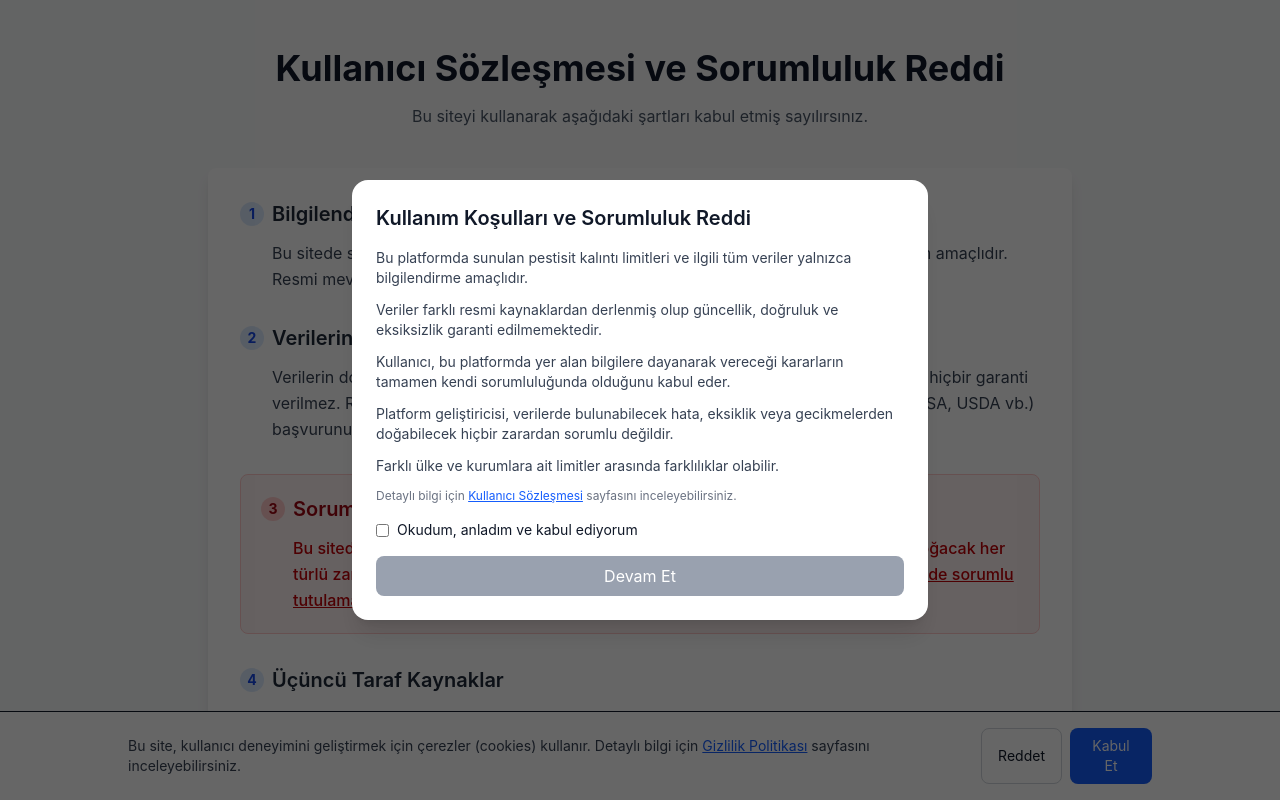
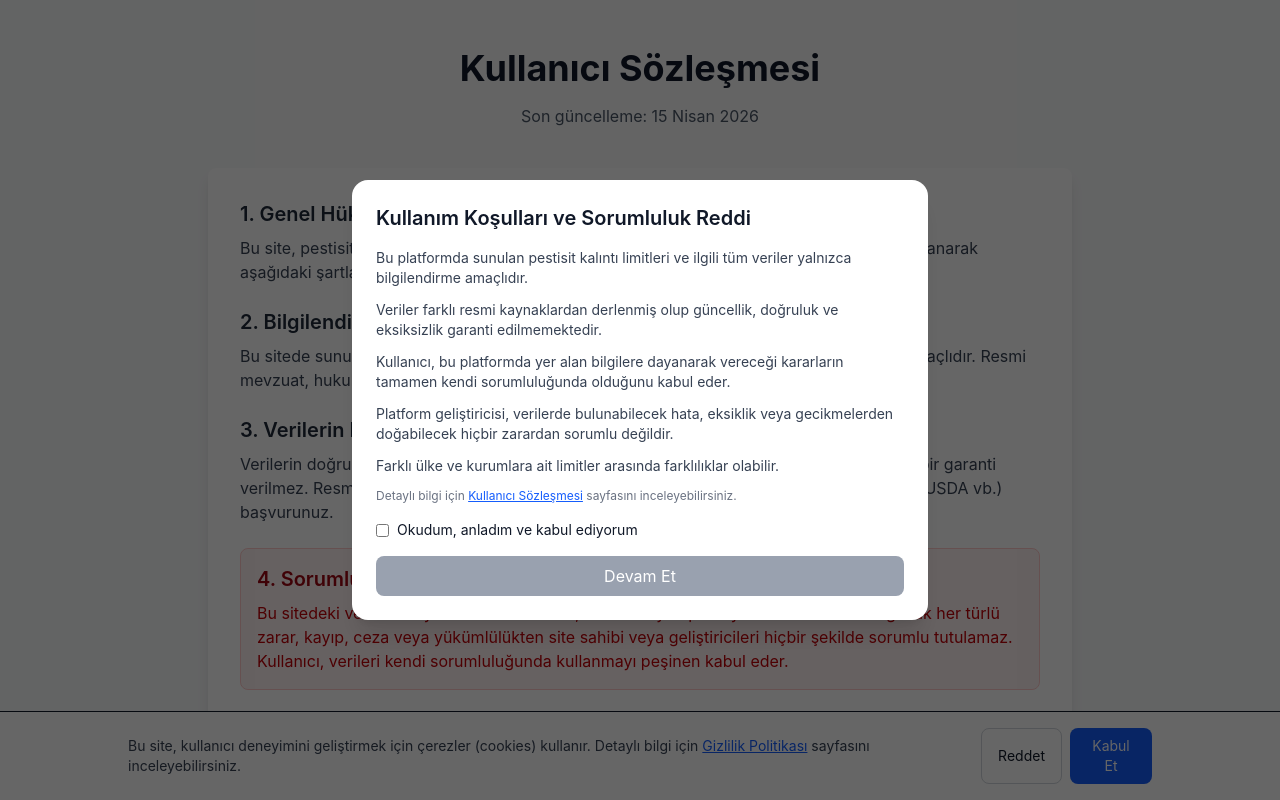
Before and after one commit to kaplanavahit-cloud/pestisit-limits, a Next.js app: page /terms in a window 1280 px wide. Shown: the top 800 px of the page. Built offline with nearby package versions, Linux system fonts and the light colour scheme.

Commit message:
terms sayfasi duzeltildi - modal icerigi kaldirildi

```diff
--- a/app/terms/page.tsx
+++ b/app/terms/page.tsx
@@ -4,111 +4,73 @@ export default function TermsPage() {
   return (
     <div className="min-h-screen bg-gray-50 py-12">
       <div className="container mx-auto max-w-4xl px-4">
-        {/* Başlık */}
         <div className="text-center mb-10">
           <h1 className="text-3xl md:text-4xl font-bold text-gray-900 mb-4">
-            Kullanıcı Sözleşmesi ve Sorumluluk Reddi
+            Kullanıcı Sözleşmesi
           </h1>
           <p className="text-gray-600">
-            Bu siteyi kullanarak aşağıdaki şartları kabul etmiş sayılırsınız.
+            Son güncelleme: 15 Nisan 2026
           </p>
         </div>
 
-        {/* İçerik Kartı */}
-        <div className="bg-white rounded-lg shadow-lg p-6 md:p-8 space-y-8">
-
-          {/* Madde 1 */}
+        <div className="bg-white rounded-lg shadow-lg p-6 md:p-8 space-y-6">
           <section>
-            <h2 className="text-xl font-semibold text-gray-800 mb-3 flex items-center gap-2">
-              <span className="bg-blue-100 text-blue-700 w-6 h-6 rounded-full inline-flex items-center justify-center text-sm font-bold">1</span>
-              Bilgilendirme Amaçlıdır
-            </h2>
-            <p className="text-gray-700 leading-relaxed ml-8">
-              Bu sitede sunulan tüm pestisit limit (MRL) verileri, yalnızca genel bilgilendirme
-              ve eğitim amaçlıdır. Resmi mevzuat, hukuki danışmanlık veya ticari rehberlik
-              yerine geçmez.
+            <h2 className="text-xl font-semibold text-gray-800 mb-2">1. Genel Hükümler</h2>
+            <p className="text-gray-700">
+              Bu site, pestisit kalıntı limitleri (MRL) hakkında bilgi vermek amacıyla kurulmuştur.
+              Siteyi kullanarak aşağıdaki şartları kabul etmiş sayılırsınız.
             </p>
           </section>
 
-          {/* Madde 2 */}
           <section>
-            <h2 className="text-xl font-semibold text-gray-800 mb-3 flex items-center gap-2">
-              <span className="bg-blue-100 text-blue-700 w-6 h-6 rounded-full inline-flex items-center justify-center text-sm font-bold">2</span>
-              Verilerin Doğruluğu
-            </h2>
-            <p className="text-gray-700 leading-relaxed ml-8">
+            <h2 className="text-xl font-semibold text-gray-800 mb-2">2. Bilgilendirme Amaçlıdır</h2>
+            <p className="text-gray-700">
+              Bu sitede sunulan tüm pestisit limit (MRL) verileri, yalnızca genel bilgilendirme
+              ve eğitim amaçlıdır. Resmi mevzuat, hukuki danışmanlık veya ticari rehberlik yerine geçmez.
+            </p>
+          </section>
+
+          <section>
+            <h2 className="text-xl font-semibold text-gray-800 mb-2">3. Verilerin Doğruluğu</h2>
+            <p className="text-gray-700">
               Verilerin doğruluğu, güncelliği, eksiksizliği veya belirli bir amaca uygunluğu
               konusunda hiçbir garanti verilmez. Resmi ve bağlayıcı limitler için lütfen
               ilgili ülkenin resmi kaynaklarına (TGK, EFSA, USDA vb.) başvurunuz.
             </p>
           </section>
 
-          {/* Madde 3 - Sorumluluk Reddi (En Önemli) */}
-          <section className="bg-red-50 p-5 rounded-lg border border-red-200">
-            <h2 className="text-xl font-semibold text-red-800 mb-3 flex items-center gap-2">
-              <span className="bg-red-200 text-red-800 w-6 h-6 rounded-full inline-flex items-center justify-center text-sm font-bold">3</span>
-              Sorumluluk Reddi (Disclaimer)
-            </h2>
-            <p className="text-red-700 leading-relaxed ml-8 font-medium">
+          <section className="bg-red-50 p-4 rounded-lg border border-red-200">
+            <h2 className="text-xl font-semibold text-red-800 mb-2">4. Sorumluluk Reddi</h2>
+            <p className="text-red-700">
               Bu sitedeki verilere dayanarak alınan ticari, hukuki veya operasyonel kararlardan
-              doğacak her türlü zarar, kayıp, ceza veya yükümlülükten <span className="underline">site sahibi veya geliştiricileri
-              hiçbir şekilde sorumlu tutulamaz</span>. Kullanıcı, verileri kendi sorumluluğunda
-              kullanmayı peşinen kabul eder.
+              doğacak her türlü zarar, kayıp, ceza veya yükümlülükten site sahibi veya geliştiricileri
+              hiçbir şekilde sorumlu tutulamaz. Kullanıcı, verileri kendi sorumluluğunda kullanmayı
+              peşinen kabul eder.
             </p>
           </section>
 
-          {/* Madde 4 */}
           <section>
-            <h2 className="text-xl font-semibold text-gray-800 mb-3 flex items-center gap-2">
-              <span className="bg-blue-100 text-blue-700 w-6 h-6 rounded-full inline-flex items-center justify-center text-sm font-bold">4</span>
-              Üçüncü Taraf Kaynaklar
-            </h2>
-            <p className="text-gray-700 leading-relaxed ml-8">
-              Veriler, güvenilir olduğuna inanılan kamu kaynaklarından derlenmiştir.
-              Ancak bu kaynakların doğruluğu veya güncelliğinden site sahibi sorumlu değildir.
-              Orijinal kaynaklara bağlantılar verilmeye çalışılmıştır.
+            <h2 className="text-xl font-semibold text-gray-800 mb-2">5. Değişiklik Hakkı</h2>
+            <p className="text-gray-700">
+              Bu sitedeki veriler, içerik, limitler ve kullanım şartları önceden haber
+              verilmeksizin değiştirilebilir, güncellenebilir veya kaldırılabilir.
             </p>
           </section>
 
-          {/* Madde 5 */}
           <section>
-            <h2 className="text-xl font-semibold text-gray-800 mb-3 flex items-center gap-2">
-              <span className="bg-blue-100 text-blue-700 w-6 h-6 rounded-full inline-flex items-center justify-center text-sm font-bold">5</span>
-              Değişiklik Hakkı
-            </h2>
-            <p className="text-gray-700 leading-relaxed ml-8">
-              Bu sitedeki veriler, içerik, limitler ve kullanım şartları önceden haber
-              verilmeksizin değiştirilebilir, güncellenebilir veya kaldırılabilir.
-              Kullanıcıların güncellemeleri takip etmesi önerilir.
+            <h2 className="text-xl font-semibold text-gray-800 mb-2">6. İletişim</h2>
+            <p className="text-gray-700">
+              Soru, görüş ve şikayetleriniz için: destek@xxxxxx.com
             </p>
           </section>
 
-          {/* Madde 6 */}
-          <section>
-            <h2 className="text-xl font-semibold text-gray-800 mb-3 flex items-center gap-2">
-              <span className="bg-blue-100 text-blue-700 w-6 h-6 rounded-full inline-flex items-center justify-center text-sm font-bold">6</span>
-              Kabul Şartları
-            </h2>
-            <p className="text-gray-700 leading-relaxed ml-8">
-              Bu siteyi kullanarak, ziyaret ederek veya kayıt olarak yukarıdaki tüm şartları
-              okuduğunuzu, anladığınızı ve kabul ettiğinizi beyan etmiş sayılırsınız.
-              Şartları kabul etmiyorsanız lütfen siteyi kullanmayınız.
-            </p>
-          </section>
-
-          {/* Alt Bilgi */}
-          <div className="border-t pt-6 mt-6 text-center text-sm text-gray-500">
-            <p>© {new Date().getFullYear()} Pestisit Limit Kontrol (MRL Control) - Tüm hakları saklıdır.</p>
-            <p className="mt-2">Son Güncelleme: {new Date().toLocaleDateString('tr-TR')}</p>
+          <div className="border-t pt-6 text-center text-sm text-gray-500">
+            <p>© {new Date().getFullYear()} Pestisit Limit Kontrol (MRL Control)</p>
           </div>
         </div>
 
-        {/* Geri Butonu */}
         <div className="text-center mt-8">
-          <a
-            href="/"
-            className="inline-block bg-blue-600 hover:bg-blue-700 text-white font-medium py-2 px-6 rounded-lg transition duration-200"
-          >
+          <a href="/" className="inline-block bg-blue-600 hover:bg-blue-700 text-white font-medium py-2 px-6 rounded-lg transition">
             ← Ana Sayfaya Dön
           </a>
         </div>
```
